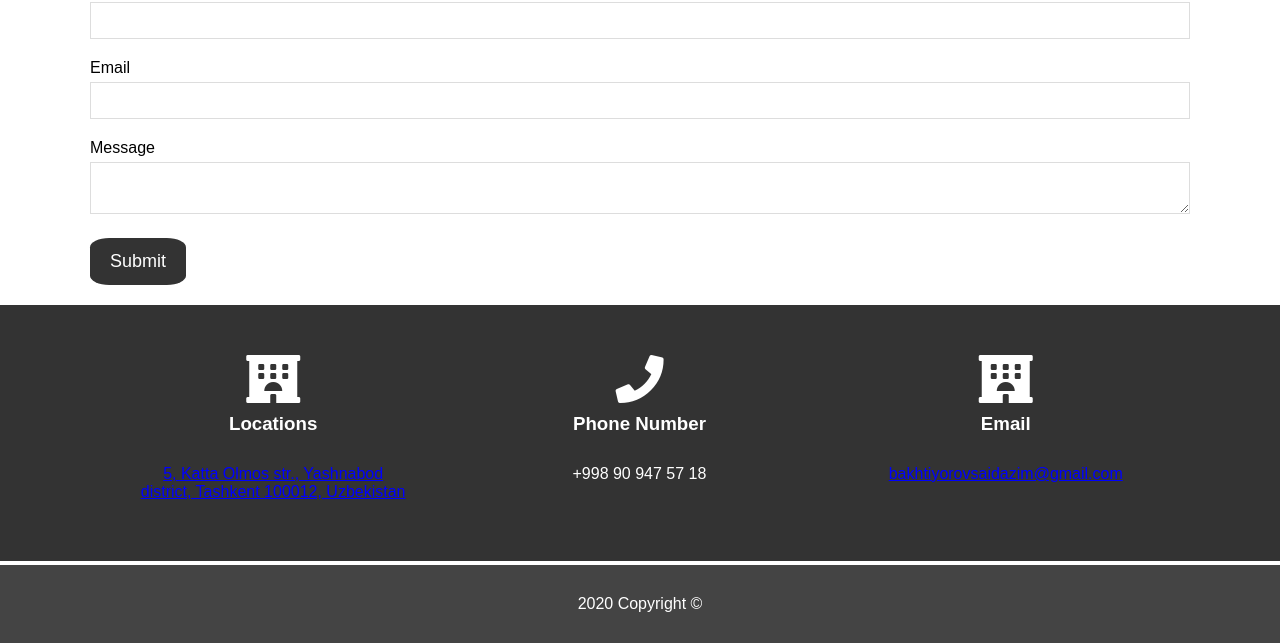
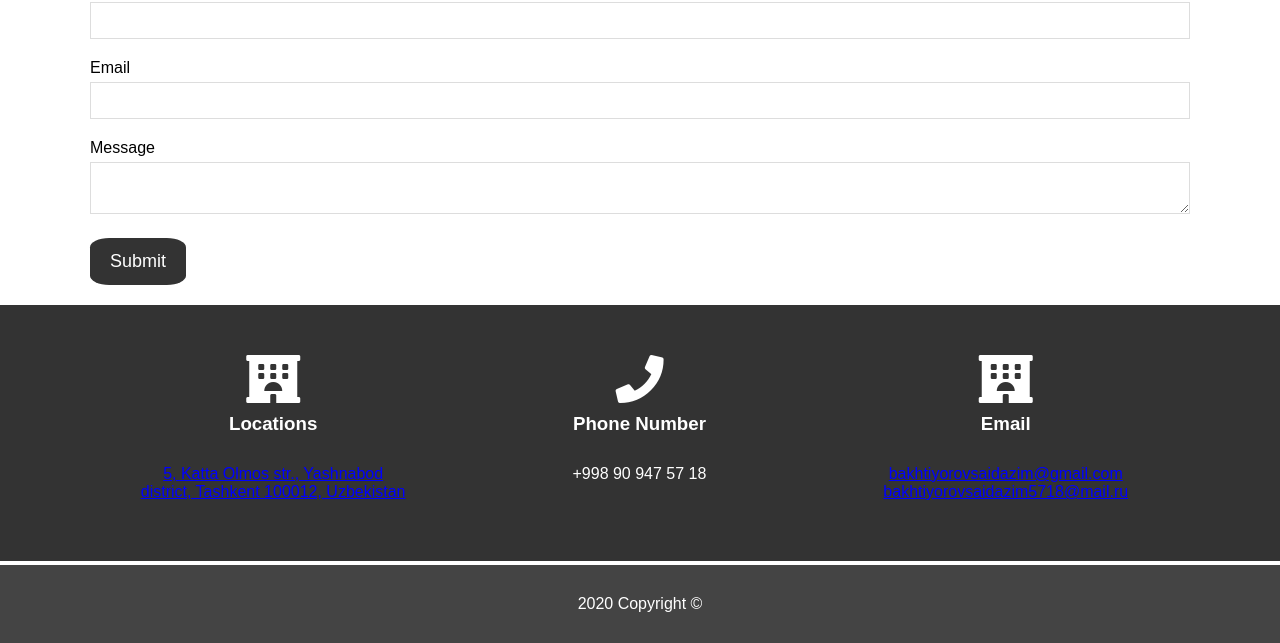
Before and after one commit to imsaidazim/Assignment, a plain HTML site: page contact.html in a window 1280 px wide. Shown: the part 166-809 px from the top of the page. Drawn offline with Linux system fonts and the light colour scheme.

Commit message:
Update contact.html

```diff
--- a/contact.html
+++ b/contact.html
@@ -66,6 +66,7 @@
           <h3>Email</h3>
           <p>
             <span class="link"><a href="https://www.google.com/intl/ru/gmail/about/#">bakhtiyorovsaidazim@gmail.com</a></span>
+            <span class="link"><a href="https://mail.ru/">bakhtiyorovsaidazim5718@mail.ru</a></span>
           </p>
         </div>
       </div>
```
